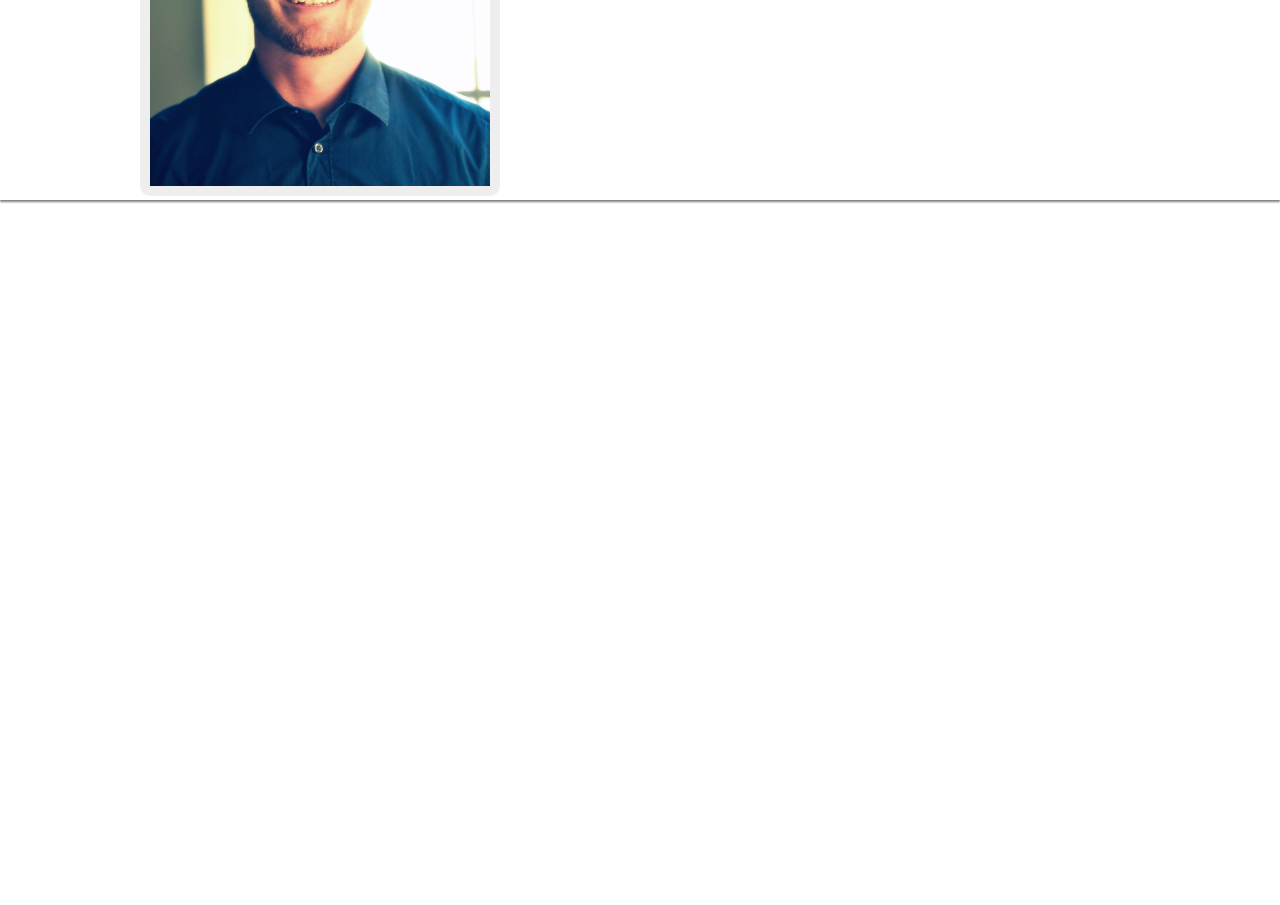
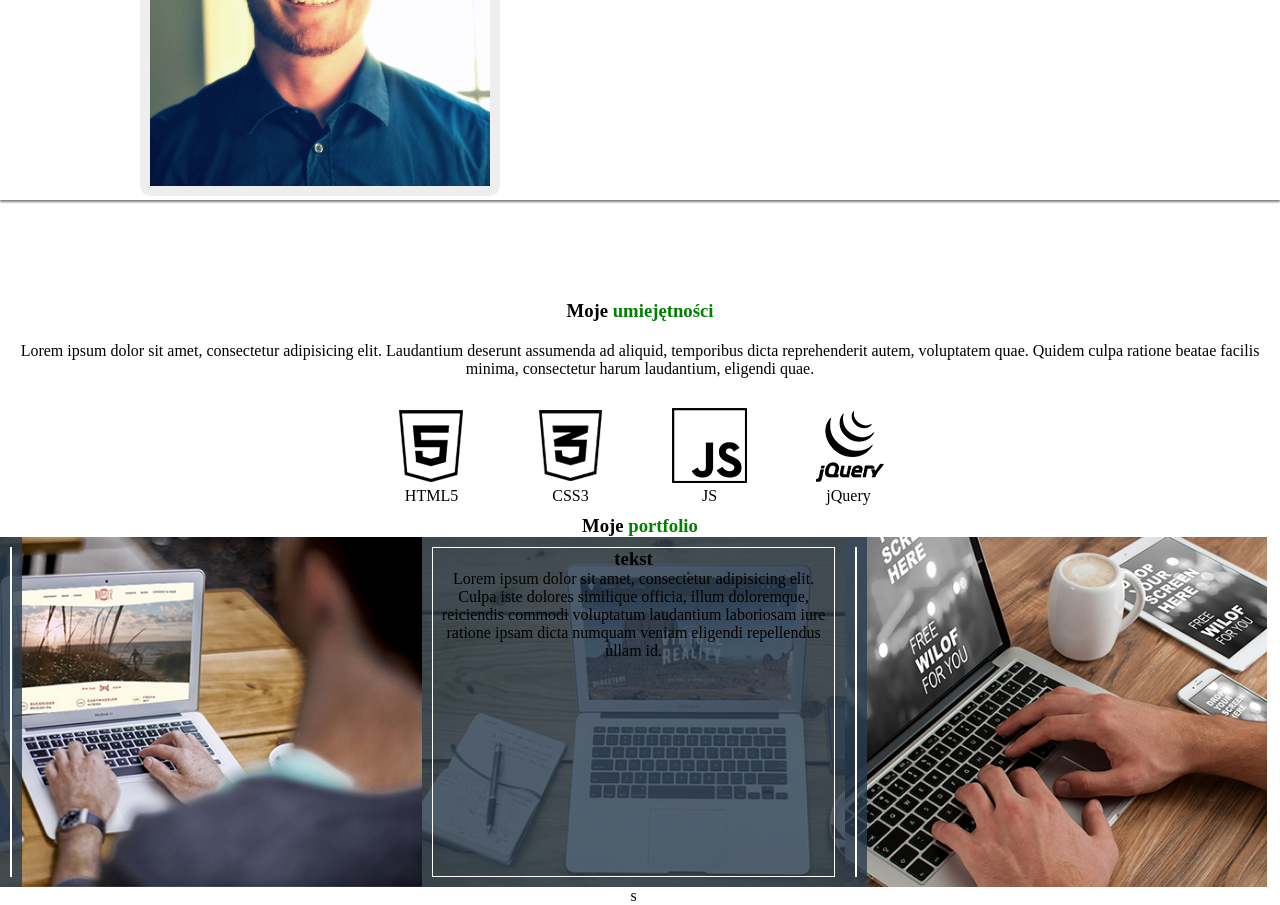
Before and after one commit to 5piotrlew/test-project, a plain HTML site: page index.html in a window 1280 px wide. Shown: the part 1117-2022 px from the top of the page. Before the commit the page ends 1417 px from the top, so only its background shows below. Drawn offline with Linux system fonts and the light colour scheme.

Commit message:
maska do popawy

```diff
--- a/css/style.css
+++ b/css/style.css
@@ -92,19 +92,15 @@ section#about .header-caption h3 {
     font-weight: 300;
 }
 
-section#about figure {
-    text-align: center;
-}
-
 section#about figure .col-1-2 {
     width: 50%;
     float: left;
     margin-top: 50px;
+    text-align: center;
 }
 
 section#about figure .col-1-2 img {
     height: 400px;
-    text-align: center;
     border: 10px solid #eee;
     border-radius: 10px;
 }
@@ -119,3 +115,65 @@ section#about figure .col-1-2 p.about-description {
 }
 
 /* Section about - stop */
+
+/* Section skills - start */
+
+#skills {
+    text-align: center;
+}
+
+#skills p.description {
+    padding: 20px 0;
+}
+
+#skills .skills-icons-items {
+    display: inline-block;
+    padding: 10px 30px;
+}
+
+/* Section skills - stop */
+
+/* Section portfolio - start */
+
+#portfolio {
+    text-align: center;
+}
+
+#portfolio .portfolio-items {
+    width: 33%;
+    float: left;
+}
+
+#portfolio .portfolio-items .portfolio-img {
+    background-position: center;
+    background-size: cover;
+    height: 350px;
+    position: relative;
+}
+
+#portfolio .portfolio-items .portfolio-item-1 {
+    background-image: url(../img/portfolio1.jpg);
+}
+#portfolio .portfolio-items .portfolio-item-2 {
+    background-image: url(../img/portfolio2.jpg);
+}
+#portfolio .portfolio-items .portfolio-item-3 {
+    background-image: url(../img/portfolio4.jpg);
+}
+
+#portfolio .portfolio-items .portfolio-img .portfolio-item-mask {
+    background-color: rgba(42, 61, 79, 0.8);
+    height: 100%;
+    transition: all 1s;
+    position: absolute;
+}
+
+#portfolio .portfolio-items .portfolio-img .portfolio-item-mask .portfolio-item-content {
+    margin: 10px;
+    border: 1px solid #fff;
+    position: relative;
+    height: 330px;
+}
+
+
+/* Section portfolio - stop */
--- a/index.html
+++ b/index.html
@@ -52,6 +52,75 @@
 
     <!-- Section about - stop -->
 
+    <!-- Section skills - start -->
+    <section id="skills">
+        <h3>Moje <span>umiejętności</span></h3>
+        <p class="description">Lorem ipsum dolor sit amet, consectetur adipisicing elit. Laudantium deserunt assumenda ad aliquid, temporibus dicta reprehenderit autem, voluptatem quae. Quidem culpa ratione beatae facilis minima, consectetur harum laudantium, eligendi quae.</p>
+
+        <div id="skills-icons">
+            <figure class="skills-icons-items">
+                <img src="icons/html5.png" alt="html5">
+                <figcaption>
+                    HTML5
+                </figcaption>
+            </figure>
+            <figure class="skills-icons-items">
+                <img src="icons/css3.png" alt="css3">
+                <figcaption>
+                    CSS3
+                </figcaption>
+            </figure>
+            <figure class="skills-icons-items">
+                <img src="icons/js.png" alt="js">
+                <figcaption>
+                    JS
+                </figcaption>
+            </figure>
+            <figure class="skills-icons-items">
+                <img src="icons/jquery.png" alt="jQuery">
+                <figcaption>
+                    jQuery
+                </figcaption>
+            </figure>
+        </div>
+    </section>
+    <!-- Section skills - stop -->
+
+    <!-- Section portfolio - start -->
+
+    <section id="portfolio">
+        <h3>Moje <span>portfolio</span></h3>
+
+        <div class="portfolio-items">
+            <div class="portfolio-img portfolio-item-1">
+                <div class="portfolio-item-mask">
+                    <div class="portfolio-item-content">
+                    </div>
+                </div>
+            </div>
+        </div>
+        <div class="portfolio-items">
+            <div class="portfolio-img portfolio-item-2">
+                <div class="portfolio-item-mask">
+                    <div class="portfolio-item-content">
+                    <h3>tekst</h3>
+                    <p>Lorem ipsum dolor sit amet, consectetur adipisicing elit. Culpa iste dolores similique officia, illum doloremque, reiciendis commodi voluptatum laudantium laboriosam iure ratione ipsam dicta numquam veniam eligendi repellendus ullam id.</p>
+                    </div>s
+                </div>
+            </div>
+        </div>
+        <div class="portfolio-items">
+            <div class="portfolio-img portfolio-item-3">
+                <div class="portfolio-item-mask">
+                    <div class="portfolio-item-content">
+                    </div>
+                </div>
+            </div>
+        </div>
+
+    </section>
+
+    <!-- Section portfolio - stop -->
 
     <!-- Skrypt js-->
     <script src="js/main.js"></script>
```
